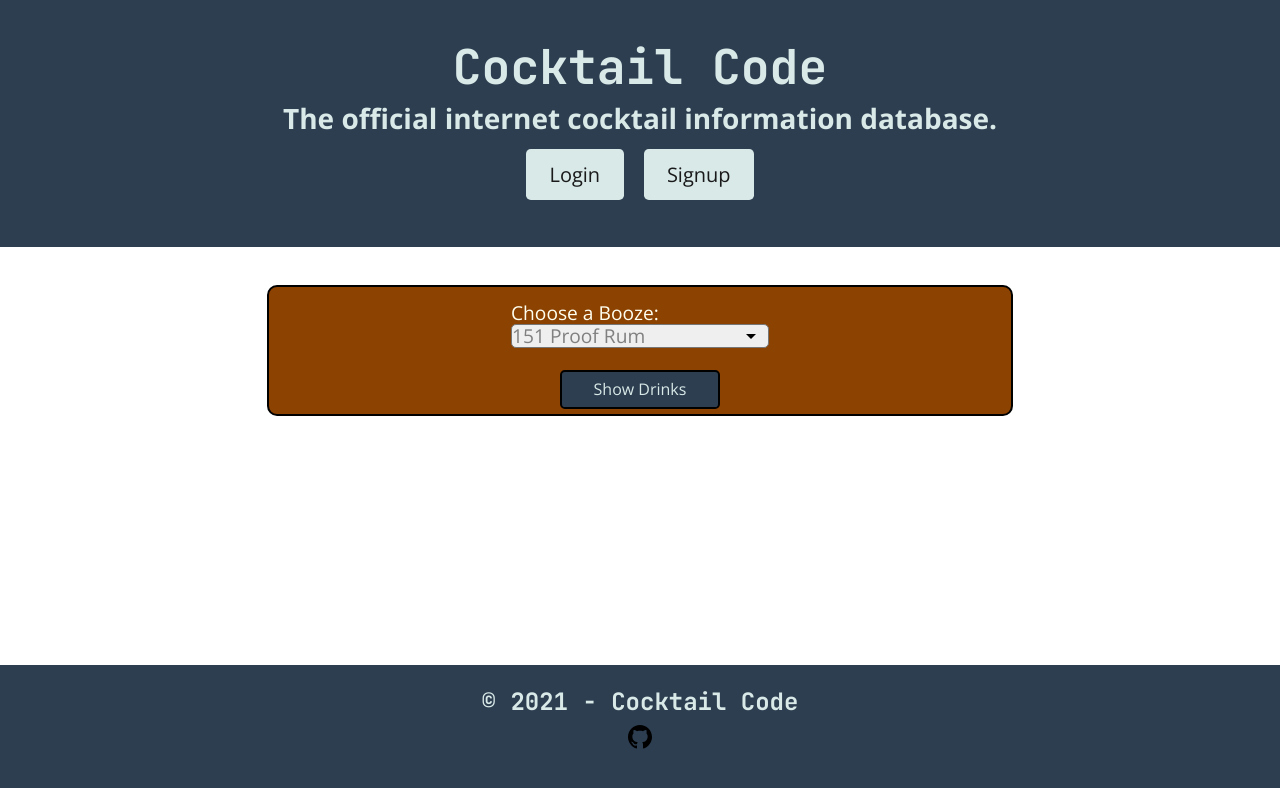
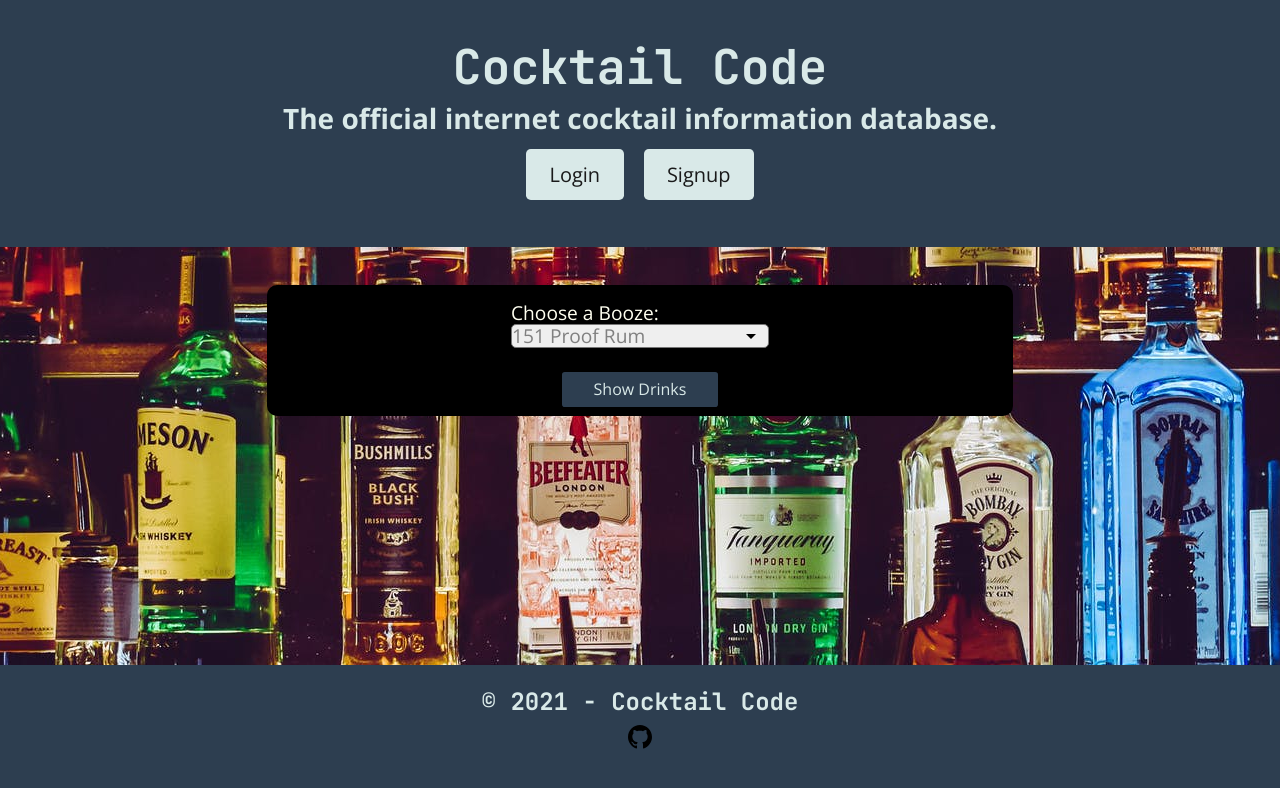
Before and after one commit to tracye1083/Project3, a React (Create React App) app in the folder client/: page / in a window 1280 px wide. Shown: the top 788 px of the page. Built offline with nearby package versions, Linux system fonts and the light colour scheme.

Commit message:
added background & loading animation

```diff
--- a/client/src/components/DrinkSearch/index.js
+++ b/client/src/components/DrinkSearch/index.js
@@ -214,7 +214,7 @@ const DrinkSearch = ({ drinks, title }) => {
           {drinkData &&
             drinkData.map((drink) => (
               <div key={drink._id} className="col-12 col-xl-6">
-                <div className="card mb-3">
+                <div className="card mb-3 bg-dark text-light">
                   <h4 className="card-header bg-primary text-light p-2 m-0">
                     {drink.name} <br />
                     <span className="text-white" style={{ fontSize: '1rem' }}>
--- a/client/src/index.css
+++ b/client/src/index.css
@@ -17,8 +17,35 @@
 /**
  * Remove the margin in all browsers.
  */
+
+/* @keyframes change {
+  0% {
+    background-position: 0 50%;
+  }
+  50% {
+    background-position: 100% 50%;
+  }
+  100% {
+    background-position: 0 50%;
+  }
+} */
+
+@keyframes onLoad {
+  from {
+    opacity: 0;
+  }
+  to {
+    opacity: 1;
+  }
+}
+
 body {
+  animation-name: onLoad;
+  animation-duration: 3s;
   margin: 0;
+  background-image: url('components/cocktailbg.jpeg');
+  background-position: center;
+  background-color: #ffffff;
 }
 
 /**
@@ -26,6 +53,11 @@ body {
  */
 main {
   display: block;
+  /* animation: change 60s ease-in-out infinite;
+  background-size: 400% 400%;
+  position: relative;
+  /* background: rgb(255, 255, 255); */
+
 }
 
 container {
@@ -41,7 +73,7 @@ form {
   justify-content: center;
   border: 2px solid black;
   padding: 5px;
-  background-color: rgb(140, 66, 1);
+  background-color: black;
   border-radius: 10px !important;
 }
 
```
Also changed, not shown: client/src/components/bg2.jpeg (added), client/src/components/cocktailbg.jpeg (added).
